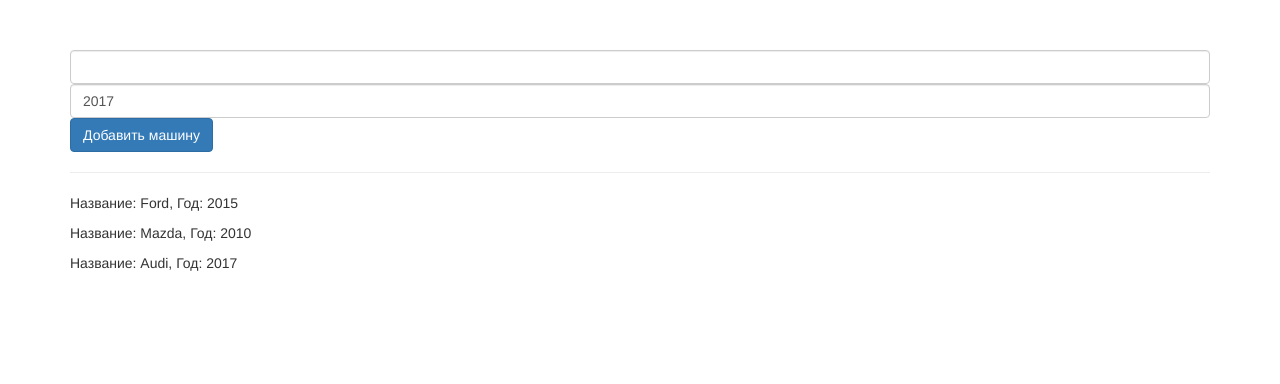
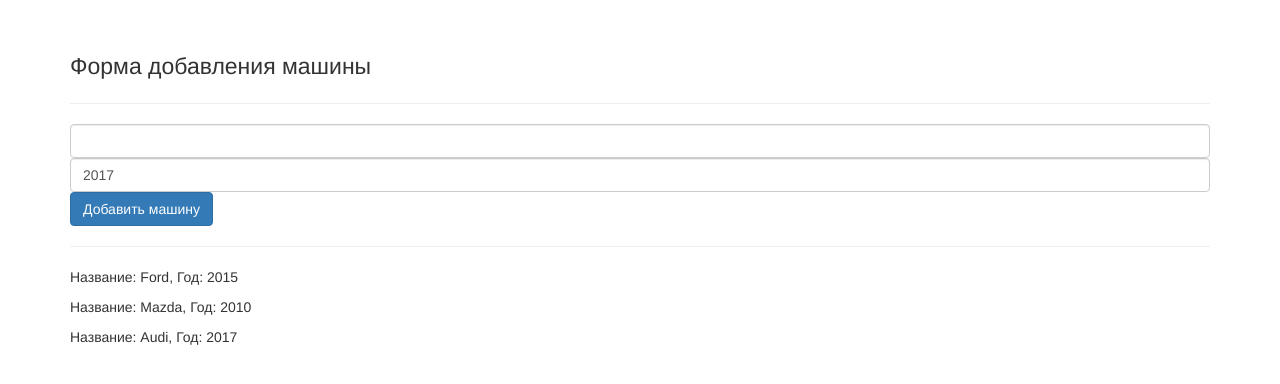
Before and after one commit to vbagaev/ngCourse-theory, an Angular app: page / in a window 1280 px wide. Shown: the top 384 px of the page. Built offline with nearby package versions, Linux system fonts and the light colour scheme.

Commit message:
Область видимости CSS

```diff
--- a/src/app/cars/cars.component.css
+++ b/src/app/cars/cars.component.css
@@ -1,3 +1,3 @@
-.big-text {
-  font-size: 150%;
+p {
+	font-size: 23px;
 }
--- a/src/app/cars/cars.component.html
+++ b/src/app/cars/cars.component.html
@@ -1,3 +1,5 @@
+<p>Форма добавления машины</p>
+<hr>
 <app-add-car (onAddCar) = "updateCarList($event)"></app-add-car>
 <hr>
 
--- a/src/app/cars/cars.component.ts
+++ b/src/app/cars/cars.component.ts
@@ -1,13 +1,11 @@
-import { Component } from '@angular/core';
+import { Component, ViewEncapsulation} from '@angular/core';
 
 @Component({
   selector: 'app-cars',
   templateUrl: './cars.component.html',
-  styleUrls: ['./cars.component.css']
+  styleUrls: ['./cars.component.css'],
 })
 export class CarsComponent {
-
-
 
   cars: [{name: string, year: number}] = [{
     name: 'Ford',
```
